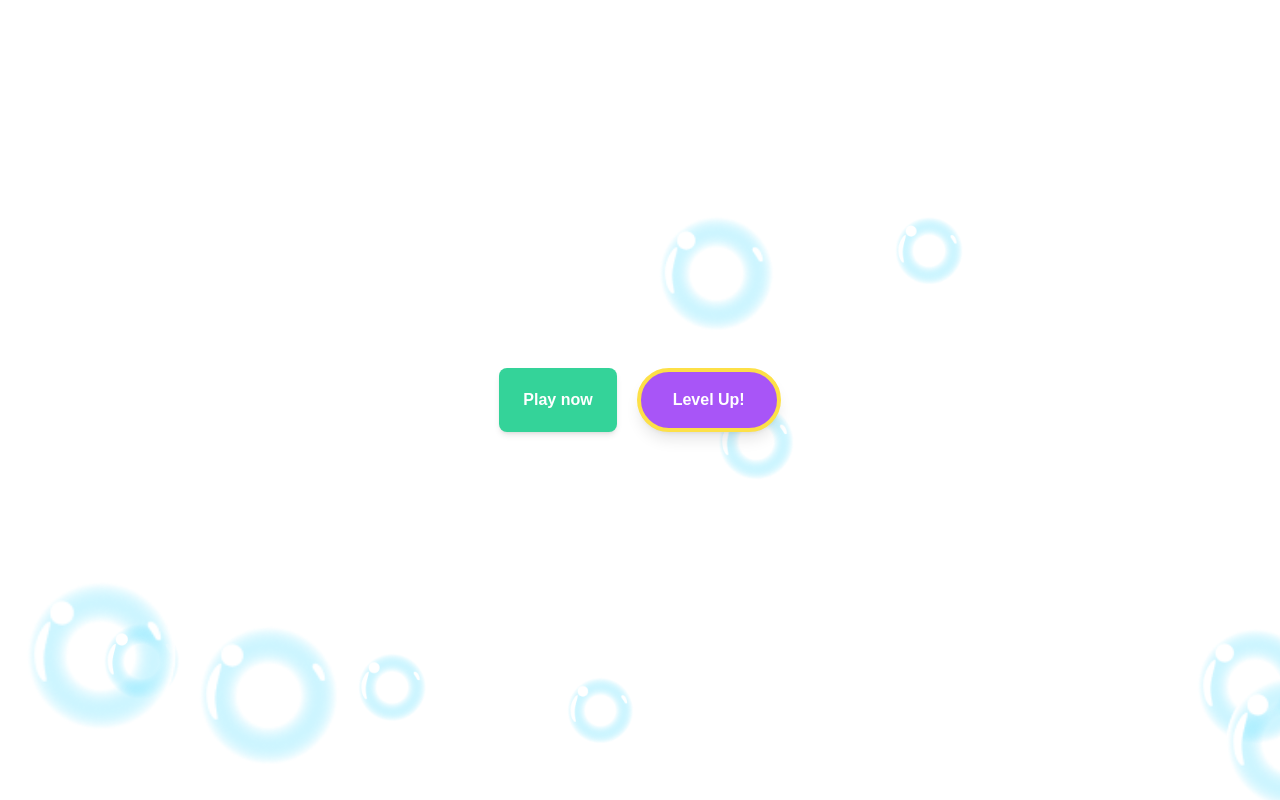
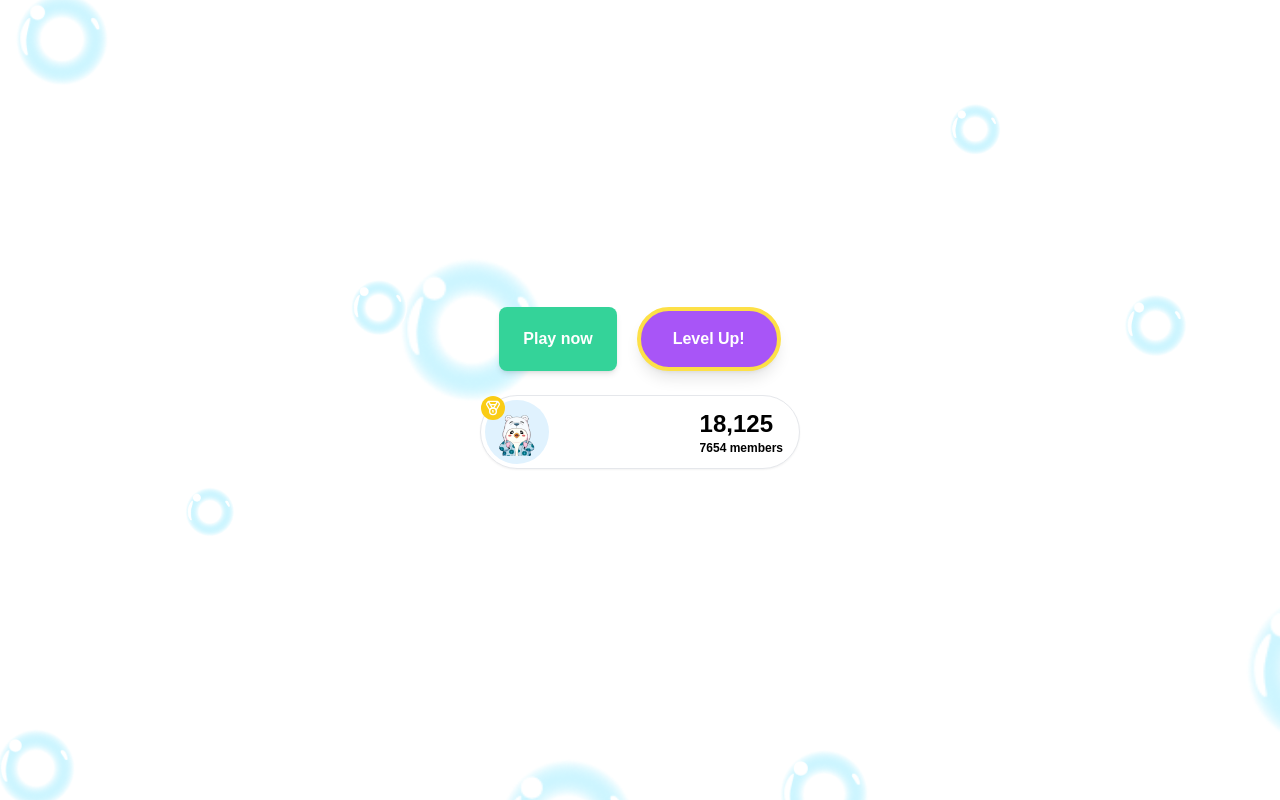
Before and after one commit to gdapps-studio/pudgy-pop-demo, a Next.js app: page /components in a window 1280 px wide. Built offline with nearby package versions, Linux system fonts and the light colour scheme.

Commit message:
member card

```diff
--- a/package.json
+++ b/package.json
@@ -10,6 +10,7 @@
   },
   "dependencies": {
     "framer-motion": "^11.11.1",
+    "lucide-react": "^0.447.0",
     "next": "14.2.14",
     "react": "^18",
     "react-dom": "^18"
--- a/src/app/components/page.tsx
+++ b/src/app/components/page.tsx
@@ -1,6 +1,8 @@
 'use client';
 
 import { motion } from 'framer-motion';
+import { Medal } from 'lucide-react';
+import Image from 'next/image';
 import { ReactNode } from 'react';
 
 type BTNProps = {
@@ -47,16 +49,9 @@ const Btn2 = ({ children }: BTNProps) => (
   </motion.button>
 );
 
-function ComponentPage() {
+function Bubble() {
   return (
-    <main className="flex flex-col justify-center items-center h-screen space-y-6 relative overflow-hidden">
-      <div className="flex gap-5 z-10">
-        <Btn1>Play now</Btn1>
-        <Btn2>Level Up!</Btn2>
-      </div>
-      {[...Array(10)].map((_, index) => (
     <motion.img
-          key={index}
       src="/bubble.png"
       alt="Bubble"
       className="absolute"
@@ -74,10 +69,43 @@ function ComponentPage() {
       transition={{
         duration: Math.random() * 3 + 2,
         repeat: Infinity,
-            ease: "easeInOut",
+        ease: 'easeInOut',
       }}
     />
+  );
+}
+
+const MemberCard = () => (
+  <div className="flex items-center justify-between bg-white border border-gray-200 rounded-full p-1 pr-4 shadow-sm max-w-xs w-full hover:scale-105 transition-transform duration-300 ease-in-out">
+    <div className="relative">
+      <div className="w-16 h-16 rounded-full bg-sky-100 flex items-center justify-center overflow-hidden">
+        <Image src="/pinguine.png" alt="Profile avatar" width={48} height={48} className="w-12 h-12" />
+      </div>
+      <div className="absolute -top-1 -left-1 bg-yellow-400 rounded-full p-1">
+        <Medal className="w-4 h-4 text-white" />
+      </div>
+    </div>
+    <div className="ml-3">
+      <div className="text-2xl font-bold text-black">18,125</div>
+      <div className="text-xs font-bold text-black">7654 members</div>
+    </div>
+  </div>
+);
+
+function ComponentPage() {
+  return (
+    <main className="flex flex-col justify-center items-center h-screen space-y-6 relative overflow-hidden">
+      <div className="flex gap-5 z-10">
+        <Btn1>Play now</Btn1>
+        <Btn2>Level Up!</Btn2>
+      </div>
+
+      <MemberCard></MemberCard>
+      <div className="-z-50">
+        {[...Array(10)].map((_, index) => (
+          <Bubble key={index} />
         ))}
+      </div>
     </main>
   );
 }
```
Also changed, not shown: public/pinguine.png (added), 1 other file (tests, documents, lock files or other folders). Lines whose indentation alone changed are shown as unchanged.
